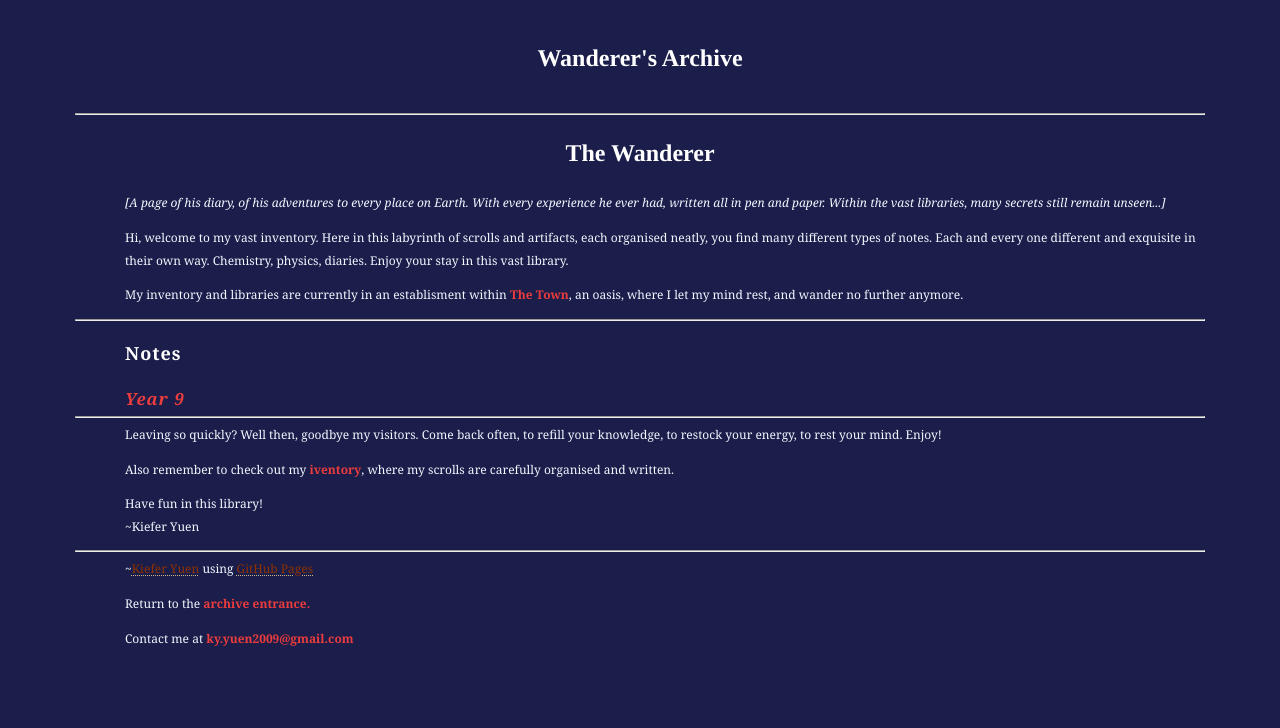
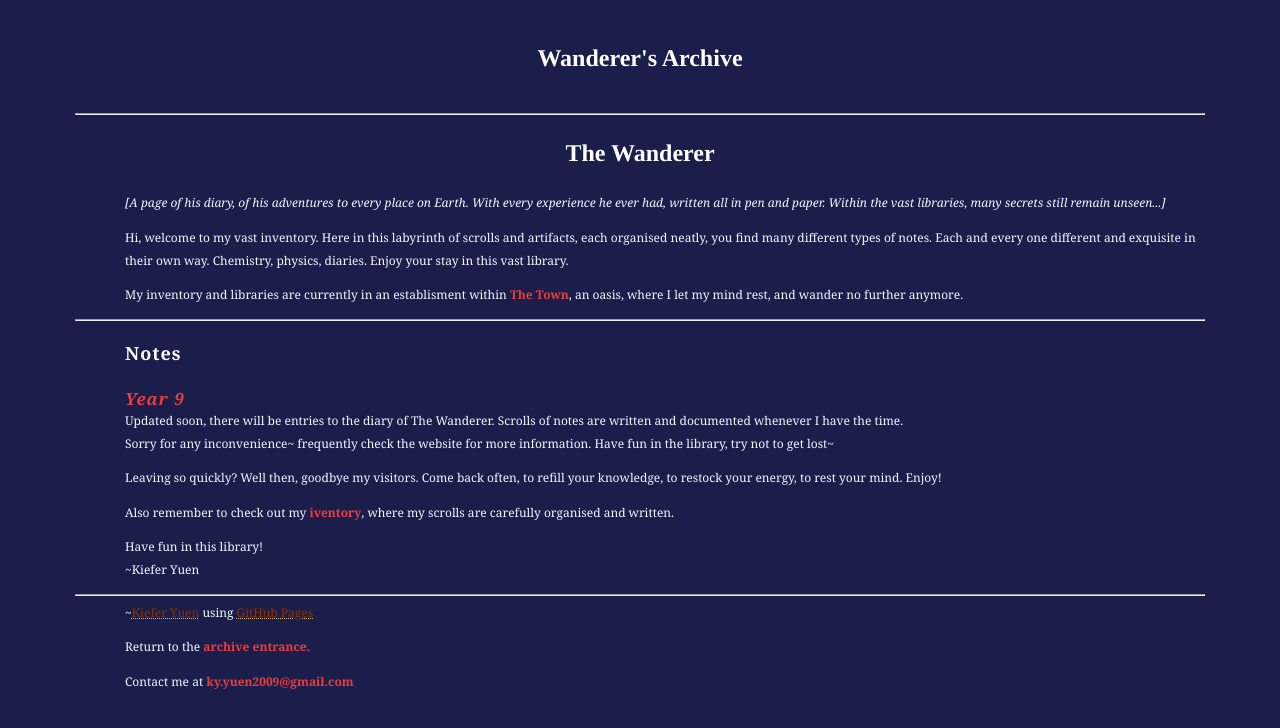
Before and after one commit to Rewind789/wanderer-archive, a Jekyll site: the page built from index.md, in a window 1280 px wide. Shown: the top 728 px of the page. Built offline with Jekyll 4.4.1, drawn with Linux system fonts in a browser that asks for light colours; our own code applies the rules of GitHub Pages for plain Markdown files.

Commit message:
Update index.md

```diff
--- a/index.md
+++ b/index.md
@@ -11,7 +11,9 @@
   <hr class="divider_one">
   <h2 class="subtitles">Notes</h2>
   <h3 class="intro"><b><a href="https://rewind789.github.io/wanderer-archive/notes/year-9.html">Year 9</a></b></h3>
-  <hr class="divider_one">
+
+  <p>Updated soon, there will be entries to the diary of The Wanderer. Scrolls of notes are written and documented whenever I have the time. <br> Sorry for any inconvenience~
+  frequently check the website for more information. Have fun in the library, try not to get lost~</p>
   <p>Leaving so quickly? Well then, goodbye my visitors. Come back often, to refill your knowledge, to restock your energy, to rest your mind. Enjoy!</p>
   <p>Also remember to check out my <a href="https://wanderer-inventory.notion.site/Wanderer-s-Archive-551bf6d3382148678191175b1123296f">iventory</a>, where my scrolls are carefully organised and written.</p>
 
```
